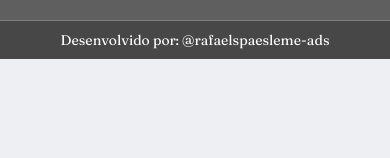
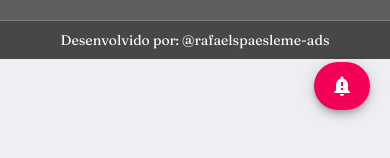
Before and after one commit to rafaelspaesleme-ads/news-time-uol, a React (Create React App) app: page / in a window 390 px wide. Shown: the part 568-726 px from the top of the page. Built offline with nearby package versions, Linux system fonts and the light colour scheme; no server answers.

Commit message:
feat: Criando alerta de covid responsivo

```diff
--- a/src/containers/container-home/list-principal/index.jsx
+++ b/src/containers/container-home/list-principal/index.jsx
@@ -57,7 +57,7 @@ export const ListPrincipalHome = ({list, typeList, screen}) => {
 ListPrincipalHome.propTypes = {
     list: PropTypes.array,
     typeList: PropTypes.oneOf(['tech', 'science']),
-    screen: PropTypes.oneOf(['desktop', 'mobile', 'tablet'])
+    screen: PropTypes.oneOf(['desktop', 'smartphone', 'tablet'])
 };
 
 ListPrincipalHome.defaultProps = {
--- a/src/pages/pg-home/index.jsx
+++ b/src/pages/pg-home/index.jsx
@@ -11,8 +11,14 @@ import {
 import UolHeader from "../../components/uol-header";
 import UolFooter from "../../components/uol-footer";
 import {ConvertDesktopInMobile} from "../../utils/functions/Convertions";
+import Fab from "@material-ui/core/Fab";
+import NotificationImportantIcon from '@material-ui/icons/NotificationImportant';
+import useStyles from "./styles";
+import {Box} from "@material-ui/core";
 
 export const Home = () => {
+    const classes = useStyles();
+
     const [casesTotalCovid, setCasesTotalCovid] = useState(0);
     const [casesNewsCovid, setCasesNewsCovid] = useState(0);
     const [casesDeathCovid, setCasesDeathCovid] = useState(0);
@@ -29,6 +35,7 @@ export const Home = () => {
     const [sports, setSports] = useState([]);
     const [politics, setPolitics] = useState([]);
     const [screen, setScreen] = useState(null);
+    const [actionCovid, setActionCovid] = useState(false);
 
     useEffect(() => {
         handleResultCovid();
@@ -119,6 +126,38 @@ export const Home = () => {
             })
     }
 
+    const AlertCovidMobile = () => {
+
+        return (
+            <div className={classes.alert}>
+                <div className={classes.box} style={!actionCovid ? {display: 'none'} : null}>
+                    <div>
+                        <label>Total de casos:</label>
+                        <span>{casesTotalCovid || 0}</span>
+                    </div>
+                    <div>
+                        <label>Novos casos:</label>
+                        <span>{casesNewsCovid || 0}</span>
+                    </div>
+                    <div>
+                        <label>Mortes:</label>
+                        <span>{casesDeathCovid || 0}</span>
+                    </div>
+                    <div className={classes.casesRecovered}>
+                        <label>Recuperações:</label>
+                        <span>{casesRecoveredCovid || 0}</span>
+                    </div>
+                </div>
+                <div className={classes.floatingBtn}>
+                    <Fab onClick={() => setActionCovid(!actionCovid)} color="secondary" variant="extended">
+                        <NotificationImportantIcon className={classes.extendedIcon}/>
+                        {actionCovid ? (<label>Alerta de Covid</label>) : null}
+                    </Fab>
+                </div>
+            </div>
+        )
+    }
+
     return (
         <>
             <UolHeader
@@ -142,8 +181,10 @@ export const Home = () => {
                 sports={sports}
                 techs={techs}
                 worlds={worlds}
+                screen={screen}
             />
-            <UolFooter />
+            {screen !== "desktop" ? <AlertCovidMobile/> : ''}
+            <UolFooter/>
         </>
     );
 }
--- a/src/pages/pg-home/styles.js
+++ b/src/pages/pg-home/styles.js
@@ -0,0 +1,58 @@
+import {makeStyles} from '@material-ui/core/styles';
+import {Colors} from "../../assets/styles/js/colors";
+
+export const useStyles = makeStyles((theme) => ({
+    alert: {
+        float: 'right',
+        right: 20,
+        fontSize: 10,
+    },
+    box: {
+        backgroundColor: Colors.white,
+        width: 200,
+        marginBottom: 5,
+        borderRadius: 5,
+        zIndex: 1300,
+        position: 'fixed',
+        right: 20,
+        top: window.innerHeight < 620 ? 480 : 560,
+        border: `1px solid ${Colors.red}`,
+        padding: 5,
+        '& div': {
+            '& label': {
+                marginRight: 2
+            },
+            '& span': {
+                color: Colors.red
+            }
+        },
+        WebkitBoxShadow: "0px 0px 5px 5px rgba(0,0,0,0.19)",
+        MozBoxShadow: "0px 0px 5px 5px rgba(0,0,0,0.19)",
+        boxShadow: "0px 0px 5px 5px rgba(0,0,0,0.19)"
+    },
+    casesRecovered: {
+        '& span': {
+            color: `${Colors.green} !important`
+        }
+    },
+    extendedIcon: {
+        marginRight: theme.spacing(1),
+    },
+    floatingBtn: {
+        fontSize: 10,
+        zIndex: 1300,
+        position: 'fixed',
+        right: 20,
+        top: window.innerHeight < 620 ? 550 : 630,
+        '& span': {
+            '& svg': {
+                margin: 0
+            },
+            '& label': {
+                marginLeft: 3
+            }
+        }
+    }
+}));
+
+export default useStyles;
```
